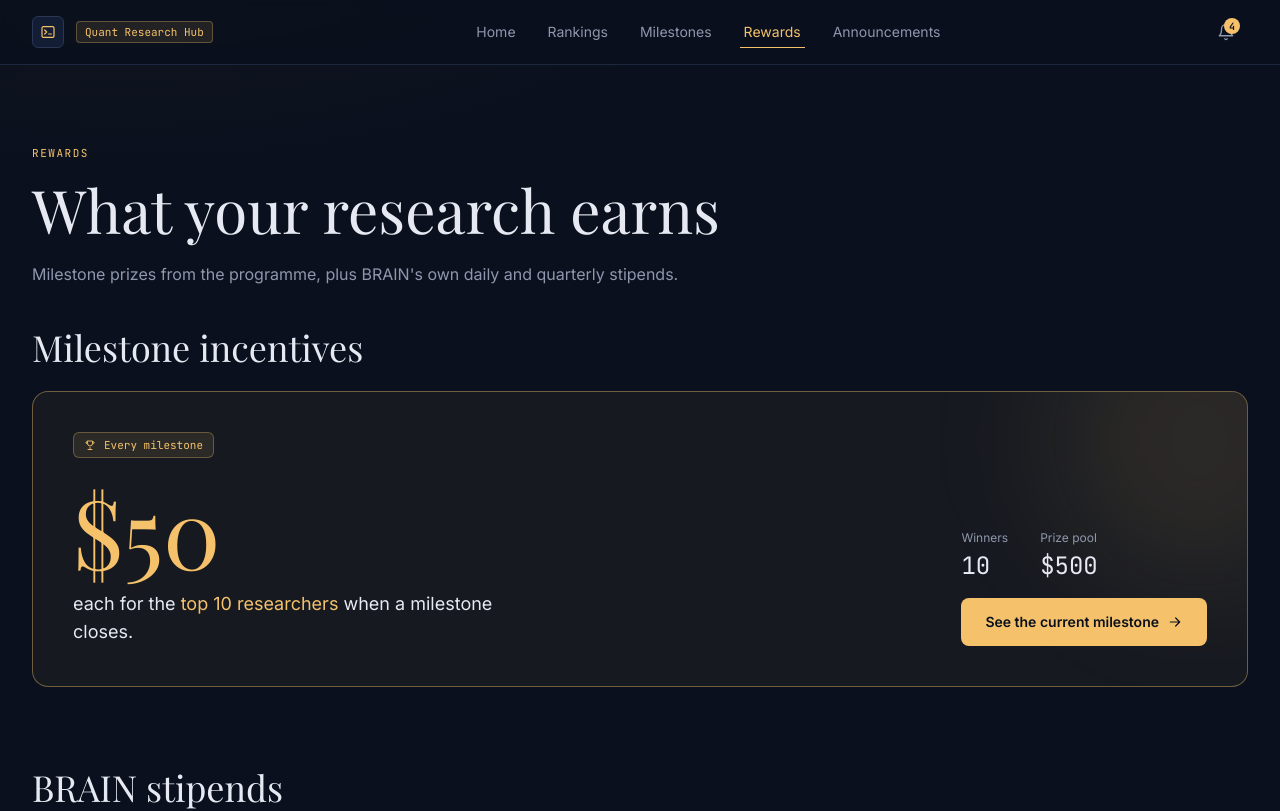
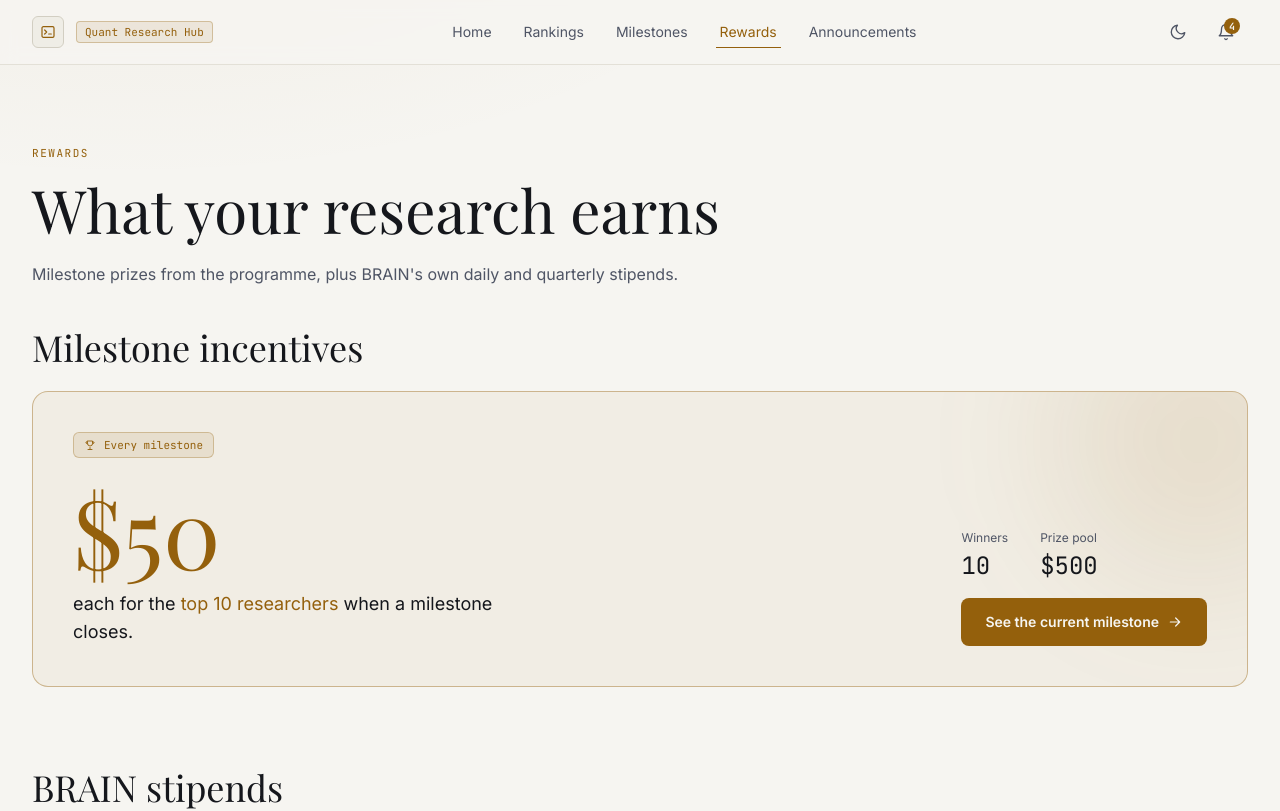
Before and after one commit to dipeshsingla0049/quant-programme-hub, a Next.js app: page /rewards in a window 1280 px wide. Shown: the top 811 px of the page. Built offline with nearby package versions, Linux system fonts and the light colour scheme; a web font is replaced by a local one.

Commit message:
feat(theme): light theme by default with dark mode toggle

```diff
--- a/app/globals.css
+++ b/app/globals.css
@@ -1,42 +1,85 @@
 @import "tailwindcss";
 
-/* Design tokens — every color/font in the UI comes from here. */
-@theme {
-  --color-ink: #0a101d;
-  --color-panel: #0f1729;
-  --color-panel-2: #131d33;
-  --color-line: #1d2740;
-  --color-line-2: #2a3654;
+/*
+ * Design tokens. Components only use these names (bg-ink, text-gold, …);
+ * each theme below supplies the actual colors. Light is the default;
+ * <html data-theme="dark"> switches to dark.
+ */
+@theme inline {
+  --color-ink: var(--ink);
+  --color-panel: var(--panel);
+  --color-panel-2: var(--panel-2);
+  --color-line: var(--line);
+  --color-line-2: var(--line-2);
 
-  --color-fg: #e6e9f2;
-  --color-muted: #8e97ad;
-  --color-dim: #626b82;
+  --color-fg: var(--fg);
+  --color-muted: var(--muted);
+  --color-dim: var(--dim);
 
-  --color-gold: #f5c26b;
-  --color-gold-deep: #c8923f;
-  --color-teal: #4fd1c5;
-  --color-rose: #f48b8b;
-  --color-violet: #b39dfb;
-  --color-sky: #7fa8ff;
-}
+  --color-gold: var(--gold);
+  --color-gold-deep: var(--gold-deep);
+  --color-teal: var(--teal);
+  --color-rose: var(--rose);
+  --color-violet: var(--violet);
+  --color-sky: var(--sky);
 
-@theme inline {
   --font-serif: var(--font-playfair), Georgia, serif;
   --font-sans: var(--font-inter), system-ui, sans-serif;
   --font-mono: var(--font-jetbrains), ui-monospace, monospace;
 }
 
-html {
+/* Light (default). Text colors meet WCAG AA (≥ 4.5:1) on page and card backgrounds. */
+:root {
+  color-scheme: light;
+  --ink: #f6f5f1;
+  --panel: #ffffff;
+  --panel-2: #efede6;
+  --line: #e3e0d7;
+  --line-2: #d2cec2;
+
+  --fg: #15171c;
+  --muted: #4f5565;
+  --dim: #5f6576;
+
+  --gold: #94600c;
+  --gold-deep: #8a5320;
+  --teal: #0b7268;
+  --rose: #b3332d;
+  --violet: #5f43c4;
+  --sky: #2556c4;
+
+  --glow: rgb(148 96 12 / 0.06);
+}
+
+:root[data-theme="dark"] {
   color-scheme: dark;
+  --ink: #0a101d;
+  --panel: #0f1729;
+  --panel-2: #131d33;
+  --line: #1d2740;
+  --line-2: #2a3654;
+
+  --fg: #e6e9f2;
+  --muted: #8e97ad;
+  --dim: #626b82;
+
+  --gold: #f5c26b;
+  --gold-deep: #c8923f;
+  --teal: #4fd1c5;
+  --rose: #f48b8b;
+  --violet: #b39dfb;
+  --sky: #7fa8ff;
+
+  --glow: rgb(245 194 107 / 0.05);
 }
 
 body {
   background:
-    radial-gradient(1200px 600px at 10% -10%, rgb(245 194 107 / 0.05), transparent 60%),
-    var(--color-ink);
-  color: var(--color-fg);
+    radial-gradient(1200px 600px at 10% -10%, var(--glow), transparent 60%),
+    var(--ink);
+  color: var(--fg);
 }
 
 ::selection {
-  background: rgb(245 194 107 / 0.3);
+  background: color-mix(in srgb, var(--gold) 30%, transparent);
 }
--- a/app/layout.tsx
+++ b/app/layout.tsx
@@ -2,6 +2,7 @@ import type { Metadata } from "next";
 import { Inter, JetBrains_Mono, Playfair_Display } from "next/font/google";
 import { SiteFooter } from "@/components/SiteFooter";
 import { SiteHeader } from "@/components/SiteHeader";
+import { themeInitScript } from "@/components/ThemeToggle";
 import { getBulletins } from "@/lib/data";
 import "./globals.css";
 
@@ -26,7 +27,17 @@ export const metadata: Metadata = {
 export default async function RootLayout({ children }: { children: React.ReactNode }) {
   const bulletins = await getBulletins();
   return (
-    <html lang="en" className={`${playfair.variable} ${inter.variable} ${jetbrains.variable}`}>
+    // data-theme is set before paint by themeInitScript, so React must not
+    // complain that the server-rendered value differs.
+    <html
+      lang="en"
+      data-theme="light"
+      suppressHydrationWarning
+      className={`${playfair.variable} ${inter.variable} ${jetbrains.variable}`}
+    >
+      <head>
+        <script dangerouslySetInnerHTML={{ __html: themeInitScript }} />
+      </head>
       <body className="min-h-screen font-sans antialiased">
         <SiteHeader unread={bulletins.length} />
         <main className="mx-auto max-w-7xl px-4 sm:px-6 lg:px-8">{children}</main>
--- a/components/RankingsBoard.tsx
+++ b/components/RankingsBoard.tsx
@@ -145,7 +145,7 @@ export function RankingsBoard({ participants, universities }: { participants: Pa
               type="checkbox"
               checked={activeOnly}
               onChange={(e) => reset(setActiveOnly)(e.target.checked)}
-              className="size-4 accent-[#f5c26b]"
+              className="size-4 accent-gold"
             />
             Hide 0 simulations
           </label>
--- a/components/SiteHeader.tsx
+++ b/components/SiteHeader.tsx
@@ -3,6 +3,7 @@
 import Link from "next/link";
 import { usePathname } from "next/navigation";
 import { Bell, Terminal } from "./icons";
+import { ThemeToggle } from "./ThemeToggle";
 
 const NAV = [
   { href: "/", label: "Home" },
@@ -38,21 +39,22 @@ export function SiteHeader({ unread }: { unread: number }) {
 
   return (
     <header className="sticky top-0 z-40 border-b border-line bg-ink/85 backdrop-blur">
-      <div className="mx-auto flex h-16 max-w-7xl items-center justify-between gap-6 px-4 sm:px-6 lg:px-8">
-        <Link href="/" className="flex min-h-11 items-center gap-3">
+      <div className="mx-auto flex h-16 max-w-7xl items-center justify-between gap-4 px-4 sm:px-6 lg:px-8">
+        <Link href="/" className="flex min-h-11 shrink-0 items-center gap-3">
           <span className="inline-flex size-8 items-center justify-center rounded-md border border-line-2 bg-panel-2 text-gold">
             <Terminal size={16} />
           </span>
-          <span className="rounded border border-gold/30 bg-gold/10 px-2 py-0.5 font-mono text-[11px] text-gold">
+          <span className="whitespace-nowrap rounded border border-gold/30 bg-gold/10 px-2 py-0.5 font-mono text-[11px] text-gold">
             Quant Research Hub
           </span>
         </Link>
 
-        <nav aria-label="Main" className="hidden items-center gap-6 md:flex">
+        <nav aria-label="Main" className="hidden items-center gap-4 md:flex lg:gap-6">
           {links}
         </nav>
 
-        <div className="flex items-center gap-2">
+        <div className="flex items-center gap-1">
+          <ThemeToggle />
           <Link
             href="/announcements"
             aria-label={`Announcements, ${unread} new`}
--- /dev/null
+++ b/components/ThemeToggle.tsx
@@ -0,0 +1,47 @@
+"use client";
+
+import { useEffect, useState } from "react";
+import { Moon, Sun } from "./icons";
+
+export type Theme = "light" | "dark";
+export const THEME_STORAGE_KEY = "qrh-theme";
+
+/**
+ * Runs in <head> before the page paints, so a saved dark choice never
+ * flashes light first. Light is the default when nothing is saved.
+ */
+export const themeInitScript = `(function(){try{var t=localStorage.getItem("${THEME_STORAGE_KEY}");document.documentElement.dataset.theme=t==="dark"?"dark":"light"}catch(e){document.documentElement.dataset.theme="light"}})();`;
+
+export function ThemeToggle() {
+  // null until mounted: the server can't know the saved choice.
+  const [theme, setTheme] = useState<Theme | null>(null);
+
+  useEffect(() => {
+    setTheme(document.documentElement.dataset.theme === "dark" ? "dark" : "light");
+  }, []);
+
+  const toggle = () => {
+    const next: Theme = theme === "dark" ? "light" : "dark";
+    document.documentElement.dataset.theme = next;
+    try {
+      localStorage.setItem(THEME_STORAGE_KEY, next);
+    } catch {
+      // Storage blocked (private mode etc.): the switch still works for this visit.
+    }
+    setTheme(next);
+  };
+
+  const label = theme === "dark" ? "Switch to light theme" : "Switch to dark theme";
+
+  return (
+    <button
+      type="button"
+      onClick={toggle}
+      aria-label={label}
+      title={label}
+      className="inline-flex size-11 items-center justify-center rounded-lg text-muted transition hover:bg-panel-2 hover:text-fg"
+    >
+      {theme === "dark" ? <Sun size={18} /> : <Moon size={18} />}
+    </button>
+  );
+}
--- a/components/icons.tsx
+++ b/components/icons.tsx
@@ -62,3 +62,9 @@ export const Trophy = (p: IconProps) => (
 export const Lock = (p: IconProps) => (
   <svg {...base(p)}><rect x="4" y="11" width="16" height="10" rx="2" /><path d="M8 11V7a4 4 0 0 1 8 0v4" /></svg>
 );
+export const Sun = (p: IconProps) => (
+  <svg {...base(p)}><circle cx="12" cy="12" r="4" /><path d="M12 2v2M12 20v2M4.9 4.9l1.4 1.4M17.7 17.7l1.4 1.4M2 12h2M20 12h2M4.9 19.1l1.4-1.4M17.7 6.3l1.4-1.4" /></svg>
+);
+export const Moon = (p: IconProps) => (
+  <svg {...base(p)}><path d="M21 12.8A9 9 0 1 1 11.2 3a7 7 0 0 0 9.8 9.8Z" /></svg>
+);
```
